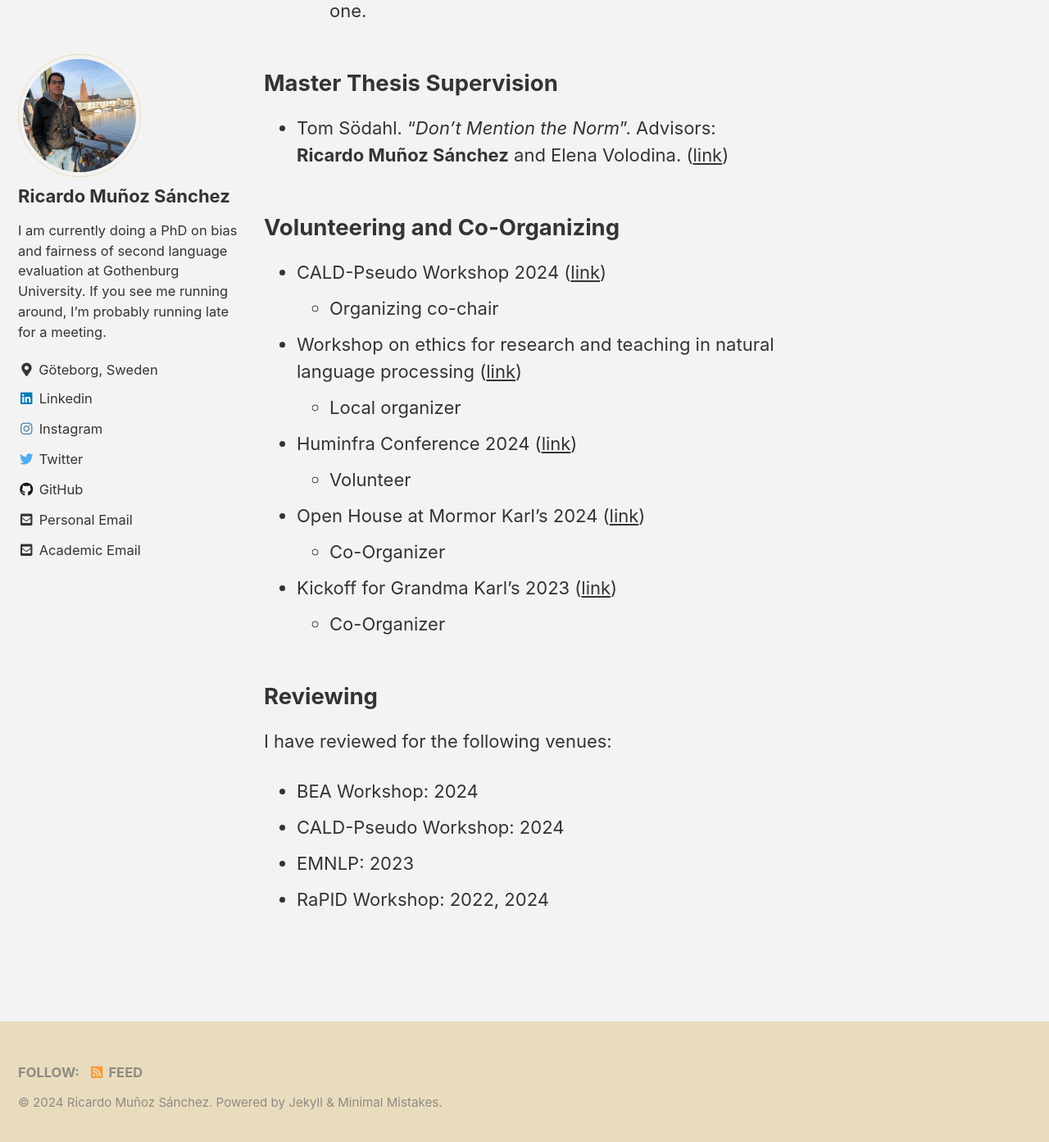
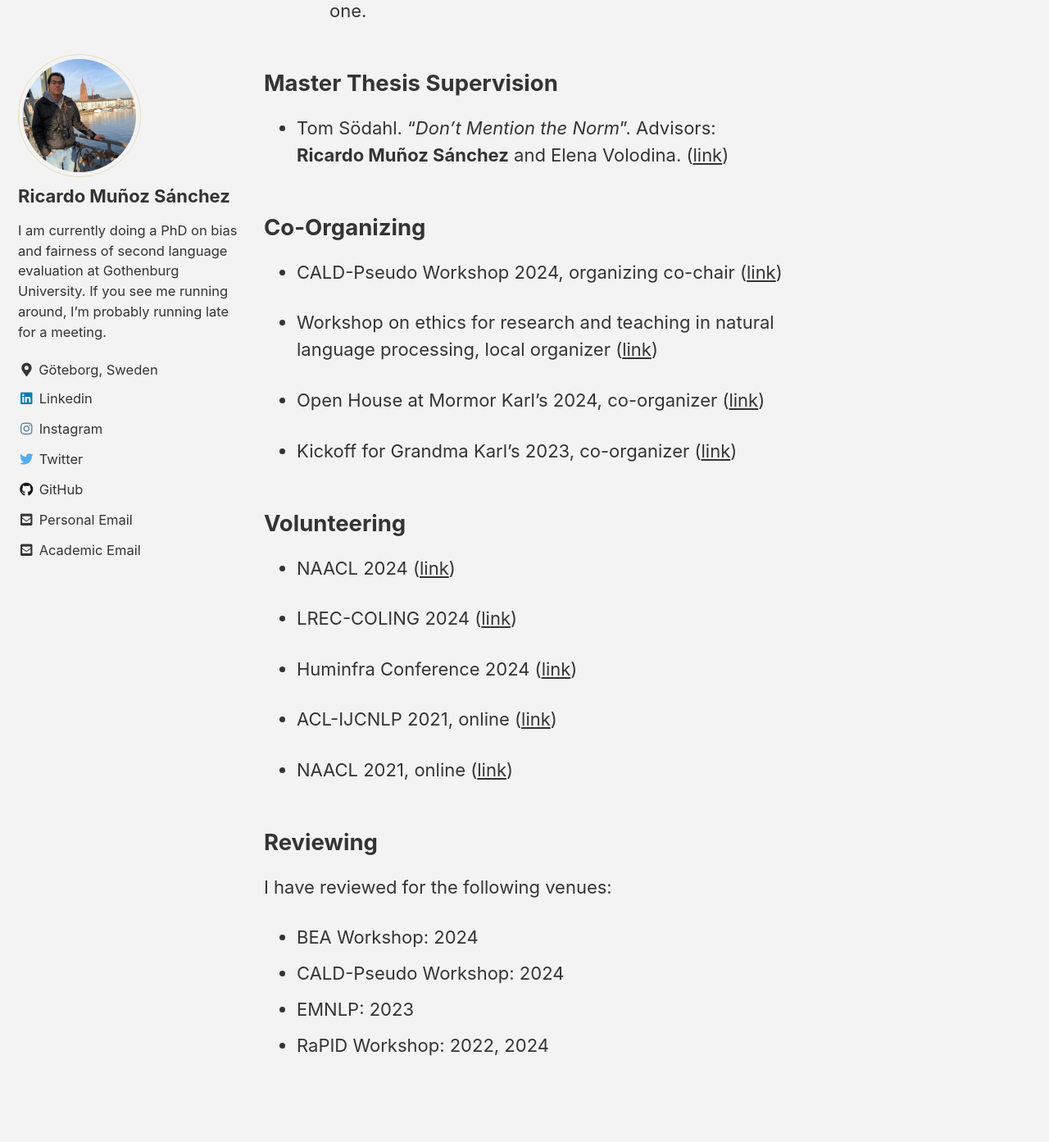
Before and after one commit to rimusa/rimusa.github.io, a Jekyll site: the page built from docs/_pages/research.md, in a window 1280 px wide and 1400 px high, scrolled down 4102 px. Shown: the top 1393 px of the window at 82% size. Built offline with Jekyll 4.4.1, drawn with Linux system fonts in a browser that asks for light colours; cached includes are drawn as plain includes.

Commit message:
Separated and updated volunteering section

```diff
--- a/docs/_pages/research.md
+++ b/docs/_pages/research.md
@@ -76,22 +76,30 @@ You can see the talks and presentations I've given [here](../talks).
 
 
 
-## Volunteering and Co-Organizing
+## Co-Organizing
 
-- CALD-Pseudo Workshop 2024 ([link](https://mormor-karl.github.io/events/CALD-pseudo/))
-    - Organizing co-chair
+- CALD-Pseudo Workshop 2024, organizing co-chair ([link](https://mormor-karl.github.io/events/CALD-pseudo/))
 
-- Workshop on ethics for research and teaching in natural language processing ([link](https://gu-clasp.github.io/language-and-perception/events/ethics-for-nlp/))
-    - Local organizer
+- Workshop on ethics for research and teaching in natural language processing, local organizer ([link](https://gu-clasp.github.io/language-and-perception/events/ethics-for-nlp/))
+
+- Open House at Mormor Karl’s 2024, co-organizer ([link](https://mormor-karl.github.io/events/open_house/))
+
+- Kickoff for Grandma Karl’s 2023, co-organizer ([link](https://mormor-karl.github.io/events/kickoff/))
+
+
+
+
+## Volunteering
+
+- NAACL 2024 ([link](https://2024.naacl.org/))
+
+- LREC-COLING 2024 ([link](https://lrec-coling-2024.org/))
 
 - Huminfra Conference 2024 ([link](https://www.huminfra.se/HiC-2024))
-    - Volunteer
 
-- Open House at Mormor Karl’s 2024 ([link](https://mormor-karl.github.io/events/open_house/))
-    - Co-Organizer
+- ACL-IJCNLP 2021, online ([link](https://2021.aclweb.org/))
 
-- Kickoff for Grandma Karl’s 2023 ([link](https://mormor-karl.github.io/events/kickoff/))
-    - Co-Organizer
+- NAACL 2021, online ([link](https://2021.naacl.org/))
 
 
 
```
